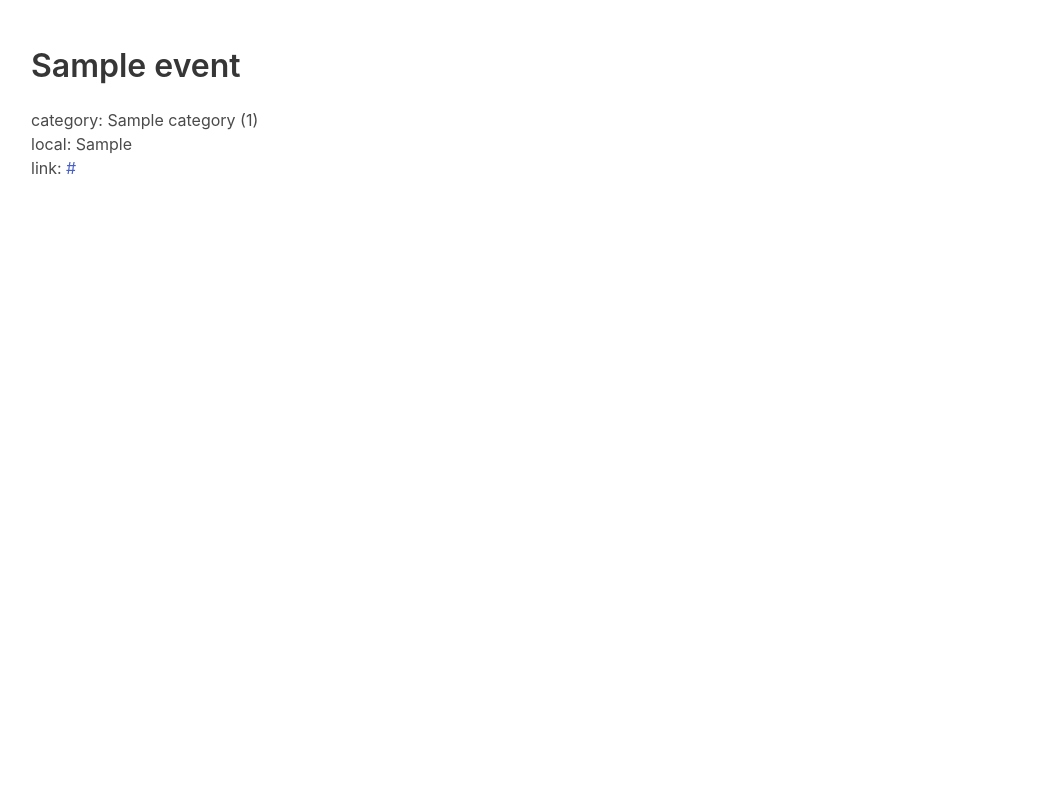
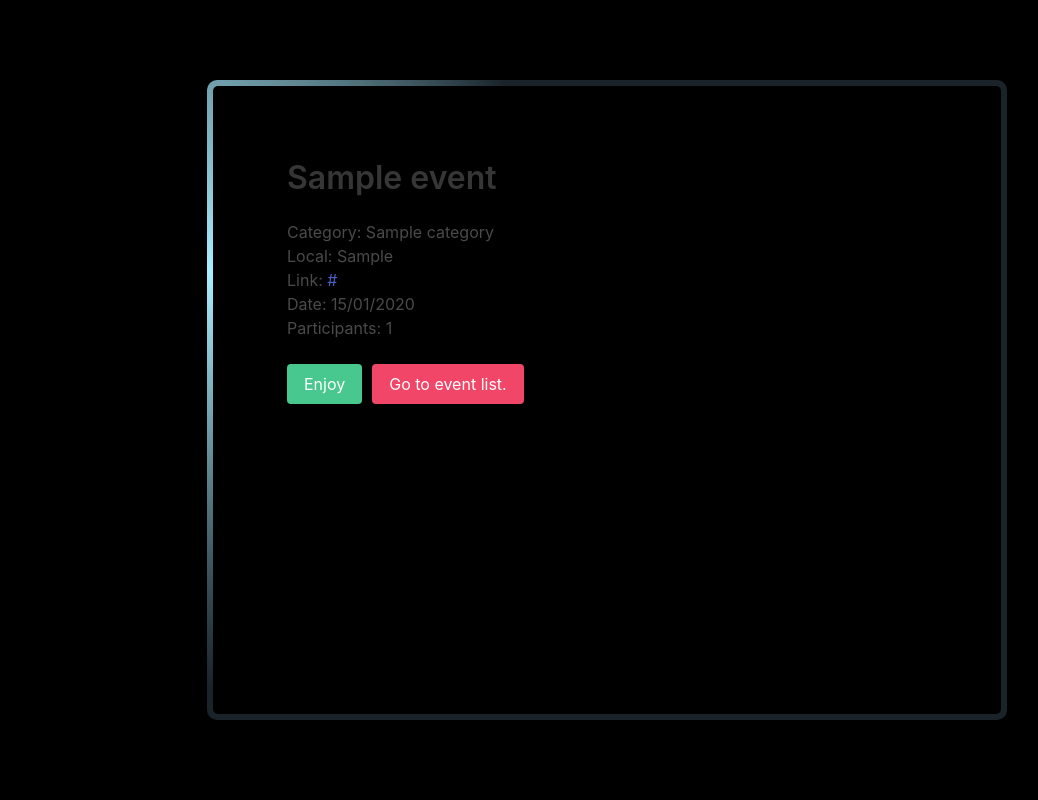
Before and after one commit to jokeCloud/events-django, a Django app: template agenda/templates/agenda/show_event.html in a window 1280 px wide. Shown: the whole page, without its empty margins (33-1071 px from the left). Run offline with Django 4.2, Linux system fonts and the light colour scheme; the template is opened without the code that fills it: values that come from a table or form of the project are taken from there, others are empty; tables that the repository leaves empty hold one stand-in row (values such as "Sample post").

Commit message:
events project finalized

```diff
--- a/agenda/models.py
+++ b/agenda/models.py
@@ -15,6 +15,7 @@ class Event(models.Model):
     local = models.CharField(max_length=256, blank=True)
     link = models.CharField(max_length=256, blank=True)
     date = models.DateField(null=True)
+    participants = models.IntegerField(default=0)
 
     def __str__(self):
         return f'{self.name} ({self.id})'
--- a/agenda/templates/agenda/list_events.html
+++ b/agenda/templates/agenda/list_events.html
@@ -120,7 +120,8 @@
                                 to be defined.
                             {% endif %}
                         </td>
-                        <td><a href="#" target="_blank">details</a></td>
+                        <td><a href="{% url 'show-event' event.id %}">details</a></td>
+                           <!--href="event/{{ event.id }}" -->
                     </tr>
                 {% endfor %}
             </tbody>
--- a/agenda/templates/agenda/show_event.html
+++ b/agenda/templates/agenda/show_event.html
@@ -4,21 +4,132 @@
     <meta charset="UTF-8">
     <meta http-equiv="X-UA-Compatible" content="IE=edge">
     <meta name="viewport" content="width=device-width, initial-scale=1.0">
-    <title>Events</title>
+    <title>Events | {{ event.name }}</title>
     <link rel="stylesheet" href="https://cdn.jsdelivr.net/npm/bulma@0.9.4/css/bulma.min.css">
+    <style>
+        body {
+            display: flex;
+            justify-content: center;
+            align-items: center;
+            height: 100vh;
+            background: #000;
+          }
+
+          *, *::before, *::after {
+            box-sizing: border-box;
+          }
+
+          @-webkit-keyframes rotate {
+            100% {
+              transform: rotate(1turn);
+            }
+          }
+
+          @keyframes rotate {
+            100% {
+              transform: rotate(1turn);
+            }
+          }
+          .conic {
+            position: relative;
+            z-index: 0;
+            width: 800px;
+            height: 80%;
+            margin: 10px;
+            border-radius: 10px;
+            overflow: hidden;
+            padding: 2rem;
+          }
+          .conic::before {
+            content: "";
+            position: absolute;
+            z-index: -2;
+            left: -50%;
+            top: -50%;
+            width: 200%;
+            height: 200%;
+            background-color: #1a232a;
+            background-repeat: no-repeat;
+            background-position: 0 0;
+            background-image: conic-gradient(transparent, #a8efff, transparent 30%);
+            -webkit-animation: rotate 4s linear infinite;
+                    animation: rotate 4s linear infinite;
+          }
+          .conic::after {
+            content: "";
+            position: absolute;
+            z-index: -1;
+            left: 6px;
+            top: 6px;
+            width: calc(100% - 12px);
+            height: calc(100% - 12px);
+            background: #000;
+            border-radius: 5px;
+          }
+
+          .conic-demo::after {
+            -webkit-animation: opacityChange 5s infinite linear;
+                    animation: opacityChange 5s infinite linear;
+          }
+
+          @-webkit-keyframes opacityChange {
+            50% {
+              opacity: 0.5;
+            }
+            100% {
+              opacity: 1;
+            }
+          }
+
+          @keyframes opacityChange {
+            50% {
+              opacity: 0.5;
+            }
+            100% {
+              opacity: 1;
+            }
+          }
+          #table {
+            background-color: rgba(0, 0, 0, 0.5);
+            color: #eee;
+          }
+          #btn-go-back {
+            margin-left: 10px;
+          }
+    </style>
 </head>
 <body>
+    <div class="conic">
         <section class=section>
             <div class=container >
-            <h1 class=title>{{event.name}}</h1>
-            <p>category: {{event.category}}</p>
+                <h1 class=title>{{ event.name }}</h1>
+                <p>Category: {{ event.category.name }}</p>
                 {% if event.local %}
-                <p>local: {{event.local}}</p>
+                    <p>Local: {{ event.local }}</p>
                 {% endif %}
                 {% if event.link %}
-                <p>link: <a href="{{event.link}}" title="link {{event.name}}">{{event.link}}</a></p>
+                    <p>Link: <a href="{{ event.link }}" title="link {{ event.name }}">{{ event.link }}</a></p>
                 {% endif %}
+                <p>Date:
+                    {% if event.date %}
+                        {{ event.date | date:'d/m/Y' }}
+                    {% else %}
+                        to be defined.
+                    {% endif %}
+                </p>
+                <p>Participants: {{ event.participants }}</p>
+                <br />
+                <div class="buttons">
+                    <form action="{% url 'enjoy_event' %}" method="post">
+                        {% csrf_token %}
+                        <input type="hidden" name="event_id" value="{{ event.id }}">
+                        <input type="submit" value="Enjoy" class="button is-success">
+                    </form>
+                    <p><a href="{% url 'list-events' %}" class="button is-danger" id="btn-go-back">Go to event list.</a></p>
+                      <!--href="/"-->
+                </div>
             </div>
         </section>
+    </div>
 </body>
 </html>
--- a/agenda/urls.py
+++ b/agenda/urls.py
@@ -1,8 +1,9 @@
 from django.urls import path
 
-from agenda.views import list_events, show_event
+from agenda.views import enjoy_event, list_events, show_event
 
 urlpatterns = [
-    path('', list_events),
-    path('event', show_event),
+    path('', list_events, name='list-events'),
+    path('event/<int:id>/', show_event, name='show-event'),
+    path('enjoy/', enjoy_event, name='enjoy_event')
 ]
```
Also changed, not shown: agenda/views.py (+21 -12 lines), agenda/migrations/0003_alter_event_options_event_participants.py (added). Lines whose indentation alone changed are shown as unchanged.
